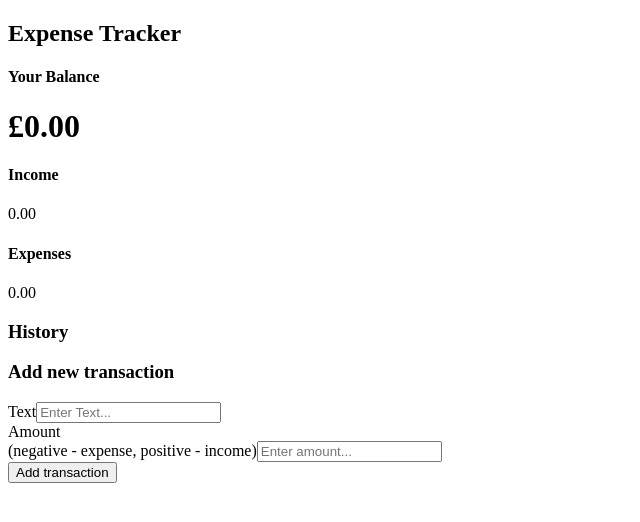
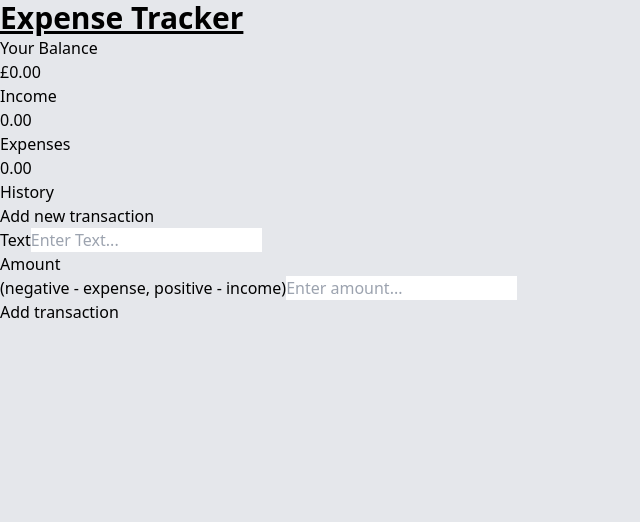
Before and after one commit to tomshaw650/react-finance, a React (Create React App) app: page / in a window 1280 px wide. Shown: the top 522 px of the page, without its empty margins (0-640 px from the left). Built offline with nearby package versions, Linux system fonts and the light colour scheme.

Commit message:
adding tailwindcss to project

```diff
--- a/package.json
+++ b/package.json
@@ -34,5 +34,10 @@
       "last 1 firefox version",
       "last 1 safari version"
     ]
+  },
+  "devDependencies": {
+    "autoprefixer": "^10.4.4",
+    "postcss": "^8.4.12",
+    "tailwindcss": "^3.0.24"
   }
 }
--- /dev/null
+++ b/postcss.config.js
@@ -0,0 +1,6 @@
+module.exports = {
+  plugins: {
+    tailwindcss: {},
+    autoprefixer: {},
+  },
+}
--- a/src/App.js
+++ b/src/App.js
@@ -1,4 +1,6 @@
 import React from 'react';
+import './index.css';
+
 import { Header } from './components/Header';
 import { Balance } from './components/Balance';
 import { IncomeExpenses } from './components/IncomeExpenses';
--- a/src/components/Header.js
+++ b/src/components/Header.js
@@ -2,7 +2,7 @@
 
 export const Header = () => {
   return (
-    <h2>
+    <h2 className="text-3xl font-bold underline">
       Expense Tracker
     </h2>
   )
--- /dev/null
+++ b/src/index.css
@@ -0,0 +1,7 @@
+@tailwind base;
+@tailwind components;
+@tailwind utilities;
+
+body {
+  @apply bg-gray-200;
+}
--- /dev/null
+++ b/tailwind.config.js
@@ -0,0 +1,9 @@
+module.exports = {
+  content: [
+    "./src/**/*.{js,jsx}",
+  ],
+  theme: {
+    extend: {},
+  },
+  plugins: [],
+}
```
Also changed, not shown: 1 other file (tests, documents, lock files or other folders).
